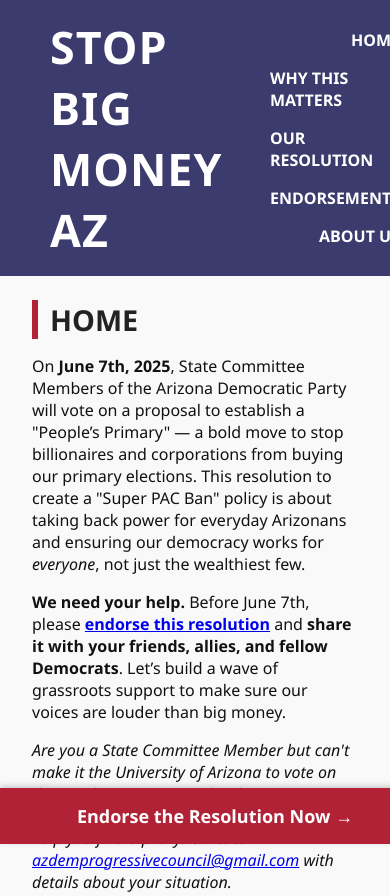
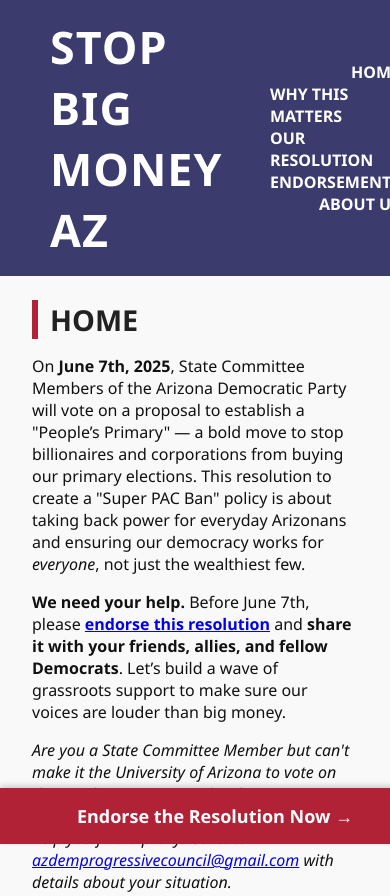
Before and after one commit to benarmentrout/StopBigMoneyAZ, a plain HTML site: page index.html in a window 390 px wide. Shown: the top 896 px of the page. Drawn offline with Linux system fonts and the light colour scheme.

Commit message:
Update index.html

```diff
--- a/index.html
+++ b/index.html
@@ -110,7 +110,7 @@
       }
 
       nav a {
-        margin: 0.5rem 0;
+        margin: 0 0;
         white-space: normal;
         flex: 1 1 auto;
       }
@@ -145,11 +145,11 @@
 <header class="floating-header" id="floatingHeader">
   <h1>Stop Big Money AZ</h1>
   <nav>
-    <a href="#home" class="nav-link">Home</a>
+    <a href="#home" class="nav-link">Home     </a>
     <a href="#why" class="nav-link">Why This Matters</a>
     <a href="#resolution" class="nav-link">Our Resolution</a>
     <a href="#endorsements" class="nav-link">Endorsements</a>
-    <a href="#about-us" class="nav-link">About Us</a>
+    <a href="#about-us" class="nav-link">About Us      </a>
   </nav>
 
 </header>
```
